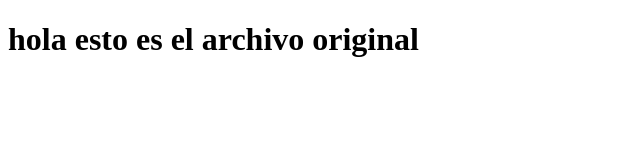
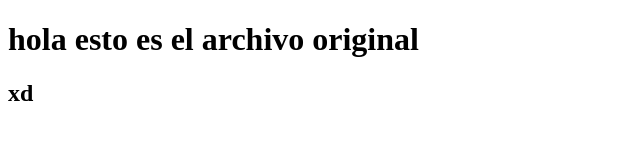
Before and after one commit to Tommy1894/pruebamerge, a plain HTML site: page index.html in a window 1280 px wide. Shown: the full height of the page, 0-640 px from the left. Drawn offline with Linux system fonts and the light colour scheme.

Commit message:
segundo commit

```diff
--- a/index.html
+++ b/index.html
@@ -7,5 +7,6 @@
 </head>
 <body>
     <h1>hola esto es el archivo original</h1>
+    <h2>xd</h2>
 </body>
 </html>
```
